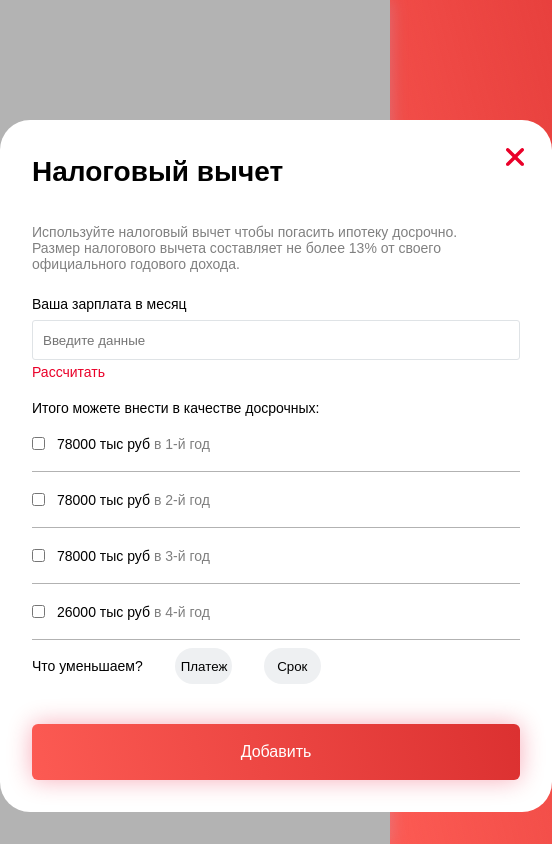
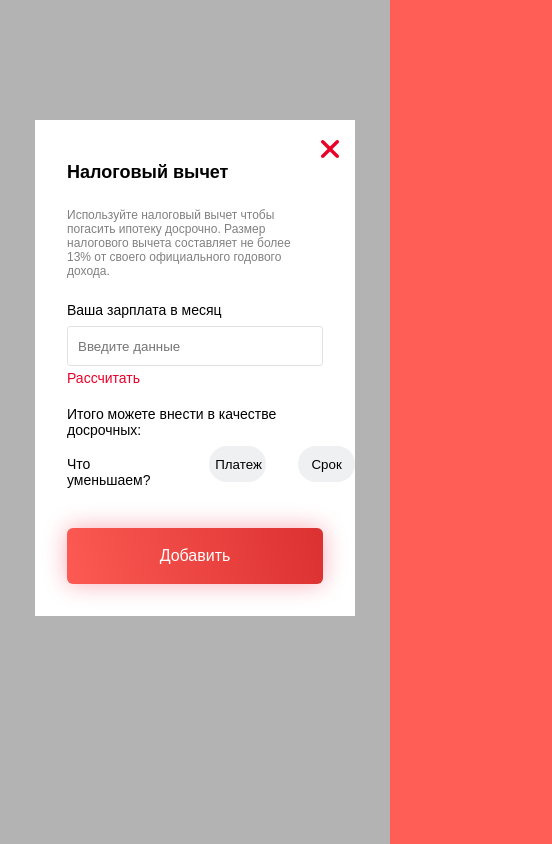
Before and after one commit to Evgeni-Borsch/vue-test-nalog, a Vue app: page /first in a window 390 px wide. Shown: the whole page, 552 px wide, since content can reach past the window. Built offline with nearby package versions, Linux system fonts and the light colour scheme; a web font is replaced by a local one.

Commit message:
style are ready; calculate is ready; fixed bugs; except button 'Добавить'

```diff
--- a/src/App.vue
+++ b/src/App.vue
@@ -26,7 +26,6 @@ body{
   margin: 0;
   overflow: hidden;
   background: linear-gradient(255.35deg, #DC3131 0.83%, rgba(255, 79, 79, 0) 108.93%), #FF5E56;
-  background: linear-gradient(255.35deg, #DC3131 0.83%, rgba(255, 79, 79, 0) 108.93%), #FF5E56;
 
 }
 .main {
--- a/src/components/firstPage.vue
+++ b/src/components/firstPage.vue
@@ -2,7 +2,7 @@
   <div class="firstPage_container">
     <router-link :to="{name: 'last'}"></router-link>
     <div class="firstWindow">
-        <img src="@/assets/Vector.svg" alt="close" class="close_img">
+        <img src="@/assets/Vector.svg" alt="close" class="close_img" @click="returnWindow">
         <div class="header">
           <h2 class="title">Налоговый вычет</h2>
         </div>
@@ -24,21 +24,9 @@
 
         <div v-if="showCalculations === true" class="calculations">
           <p> Итого можете внести в качестве досрочных: </p>
-          <div class="repaymentPerYear">
+          <div class="repaymentPerYear" v-for="(pay,index) in fullReturn" :key="index">
             <input type="checkbox">
-            <p>78000 тыс руб <span> в 1-й год </span> </p>
-          </div>
-          <div class="repaymentPerYear">
-            <input type="checkbox">
-            <p>78000 тыс руб <span> в 2-й год </span> </p>
-          </div>
-          <div class="repaymentPerYear">
-            <input type="checkbox">
-            <p>78000 тыс руб <span> в 3-й год </span> </p>
-          </div>
-          <div class="repaymentPerYear">
-            <input type="checkbox">
-            <p>26000 тыс руб <span> в 4-й год </span> </p>
+            <p>{{pay}} тыс руб <span> {{index+1}}-й год </span> </p>
           </div>
         </div>
 
@@ -76,7 +64,13 @@ export default {
     }
   },
   methods:{
+    returnWindow(){
+      this.$router.push({name:'mainPage'});
+      document.querySelector(".main").style.background = 'linear-gradient(255.35deg, #DC3131 0.83%, rgba(255, 79, 79, 0) 108.93%), #FF5E56';
+    },
     add(){
+      this.fullReturn = [];
+      this.returnMoneyInYear = [];
       let curSalary = Number(this.salary);
       if( isNaN(curSalary) ) {
         return alert('Введите число!');
@@ -86,6 +80,7 @@ export default {
           return this.fullReturn.push(260000);
         }
           console.log(this.fullReturn);
+
       // налог ежемесячный
       this.taxFree = curSalary *0.13;
       // налог в год
@@ -102,14 +97,16 @@ export default {
     // функция, которая возвращает массив с годовыми взносами и последним элементов является остаточная сумма
     amoundOfMoney(n){
       let maxReturn = 260000;
-      let res = Number((maxReturn/n).toFixed(0));
+      let res = Math.floor(maxReturn/n);
       if(this.fullReturn.length != res){
         for(let i=0;i<res;i++){
           this.fullReturn.push(n);
         }
       } else{
         let remainder = this.fullReturn.map(i=>n+=i, n=0).reverse()[0];
-        this.fullReturn.push(maxReturn  - remainder);
+        if(remainder < maxReturn){
+          this.fullReturn.push(maxReturn  - remainder);
+        }
       }
       return this.fullReturn;
     },
@@ -140,9 +137,24 @@ export default {
   font-style: normal;
 }
 
+
+
 *{
   text-decoration: none;
   margin: 0;
+}
+*::-webkit-scrollbar{
+  width: 6px;
+  height: 6px;
+}
+*:-webkit-scrollbar-track{
+  -webkit-box-shadow: 5px 5px 5px -5px rgba(34, 60, 80, 0.2) inset;
+  background-color: #f9f9fd;
+  border-radius: 10px;
+}
+*::-webkit-scrollbar-thumb{
+  border-radius: 10px;
+  background: linear-gradient(255.35deg, #DC3131 0.83%, rgba(255, 79, 79, 0) 108.93%), #FF5E56;
 }
 .firstPage_container{
   padding-top: 120px;
@@ -161,11 +173,13 @@ export default {
   font-size: 14px;
   color: black;
 }
+
 .close_img{
   position: absolute;
   right: 5%;
   top: 4%;
 }
+
 .title {
   font-size: 28px;
   line-height: 40px;
@@ -187,7 +201,7 @@ export default {
   padding-bottom: 8px;
 }
 .currentSalary > input {
-  width: 488px;
+  width: 100%;
   height: 40px;
   border: 1px solid #DFE3E6;
   box-sizing: border-box;
@@ -225,8 +239,7 @@ export default {
 }
 .btn_add {
   margin-top: 40px;
-  margin-left: 32px;
-  width: 488px;
+  width: 100%;
   height: 56px;
   left: 32px;
   top: 388px;
@@ -239,6 +252,7 @@ export default {
   line-height: 24px;
 }
 .add {
+  margin: 0 32px;
   padding-bottom: 32px;
 }
 .calculations {
@@ -246,6 +260,8 @@ export default {
   flex-direction: column;
   flex-wrap: nowrap;
   padding: 0 32px;
+  max-height: 240px;
+  overflow-y: scroll;
 }
 .repaymentPerYear{
   display: flex;
@@ -264,4 +280,16 @@ export default {
 .repaymentPerYear > p >  span{
   opacity: 0.5;
 }
+
+@media screen and (max-width: 770px){
+  .header > h2 { font-size: 18px; }
+  .title { padding: 32px 32px 16px 32px; }
+  .title_ctx > p { font-size: 12px; }
+  .firstWindow { width: 453px; };
+  .close_img { width: 12px; }
+}
+@media screen and (max-width: 490px){
+  .firstWindow{ width: 320px; border-radius:0 }
+}
+
 </style>
```
